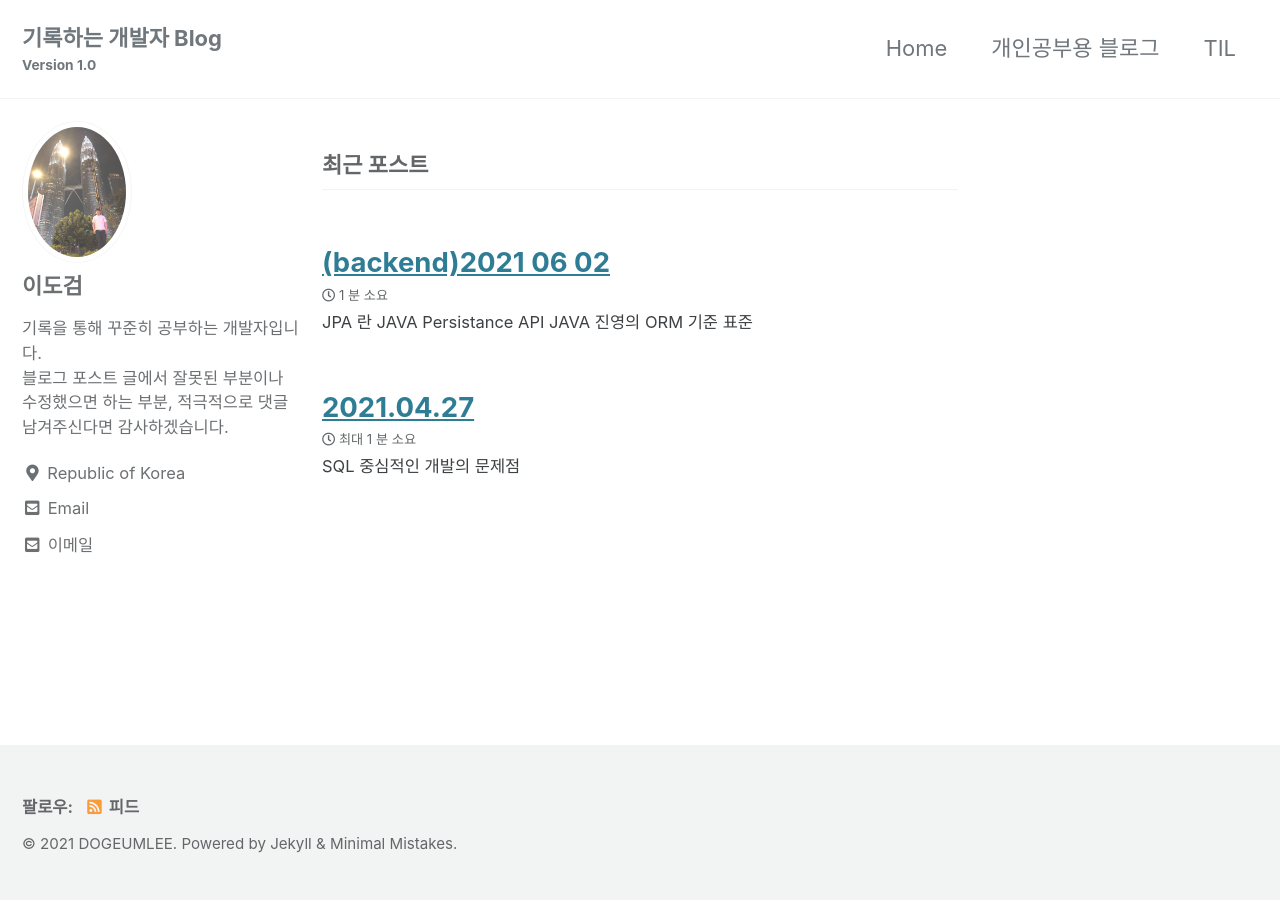
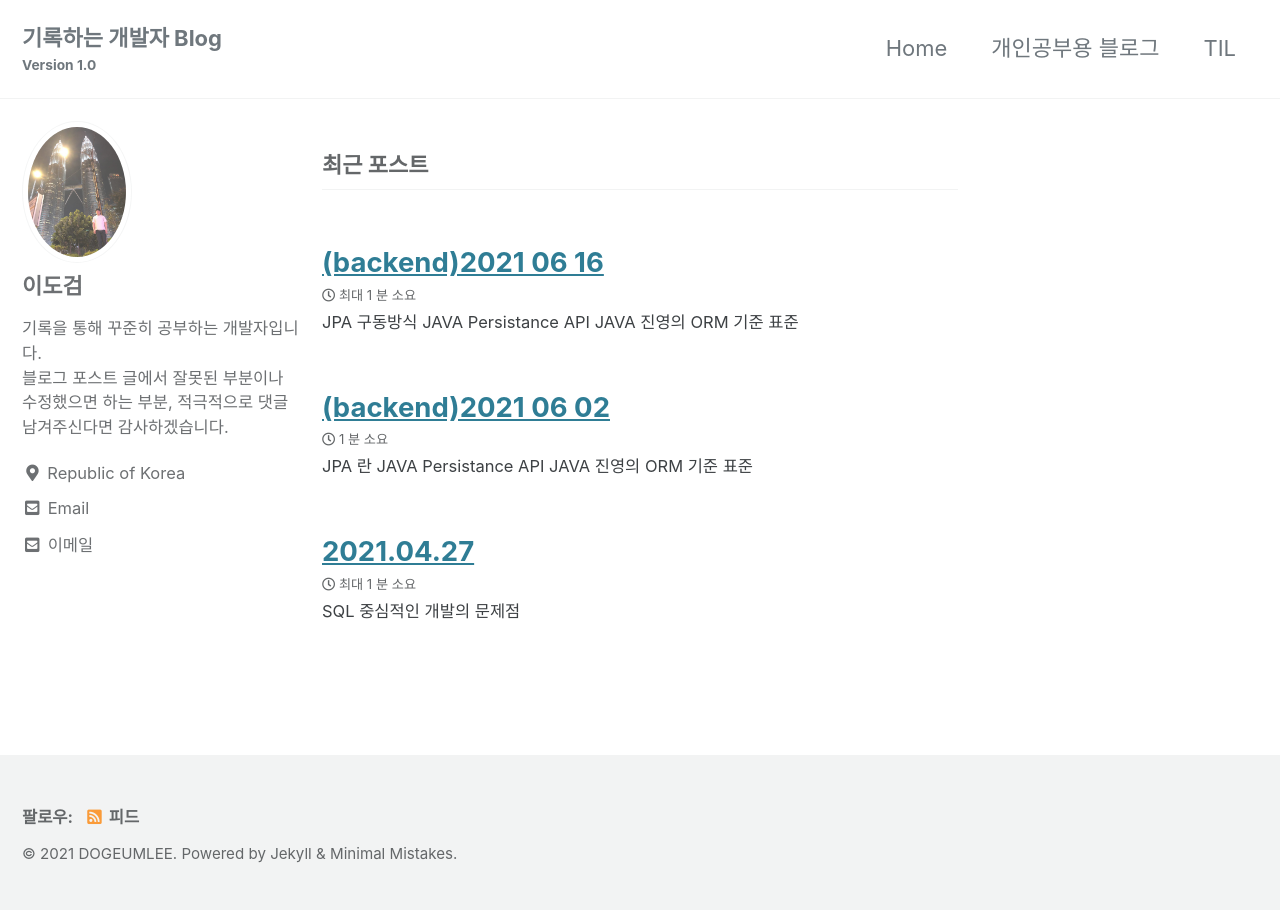
Before and after one commit to kyunyan/kyunyan.github.io, a Jekyll site: the page built from index.html, in a window 1280 px wide. Built offline with Jekyll 4.4.1, drawn with Linux system fonts in a browser that asks for light colours; cached includes are drawn as plain includes; the list of posts is cut into pages by our own code.

Commit message:
image test

```diff
--- a/_config.yml
+++ b/_config.yml
@@ -23,7 +23,7 @@ subtitle                 : "Version 1.0" # site tagline that appears below site
 name                     : "DOGEUMLEE"
 description              : "An amazing website."
 url                      : "https://kyunyan.github.io" # the base hostname & protocol for your site e.g. "https://mmistakes.github.io"
-baseurl                  : "" # the subpath of your site, e.g. "/blog"
+baseurl                  : "study" # the subpath of your site, e.g. "/blog"
 repository               : # GitHub username/repo-name e.g. "mmistakes/minimal-mistakes"
 teaser                   : "/assets/images/senior-couple-4723737_640.jpg" # 홈페이지 기본 티져 이미지 # path of fallback teaser image, e.g. "/assets/images/500x300.png"
 logo                     : # path of logo image to display in the masthead, e.g. "/assets/images/88x88.png"
--- /dev/null
+++ b/_posts/TIL/2021-06-16-(backEnd)2021-06-16.md
@@ -0,0 +1,5 @@
+# JPA 구동방식
+- JAVA Persistance API
+- JAVA 진영의 ORM 기준 표준
+
+<img data-action="zoom" src='{{ "/image/blog.JPG" | relative_url }}' alt='relative'>
```
